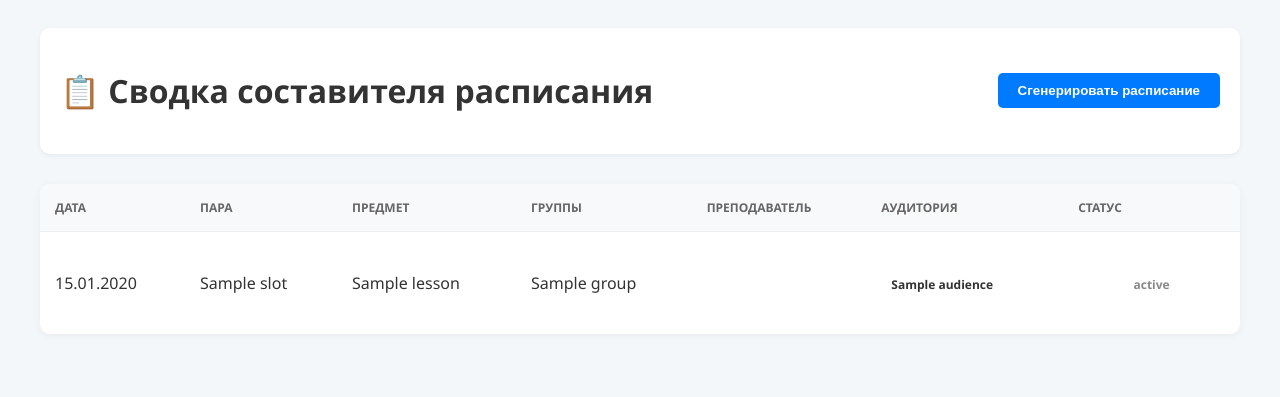
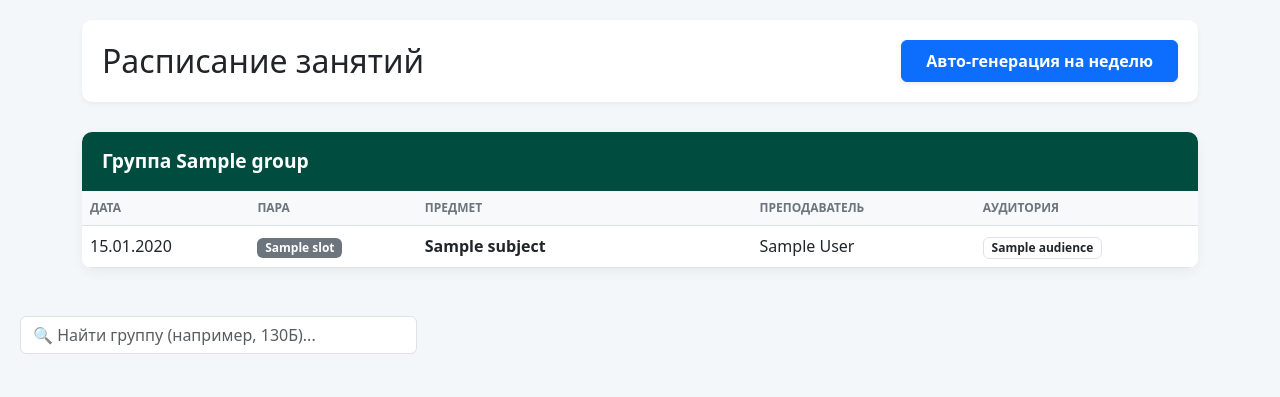
Before and after one commit to AkainoADM/scheduler, a FastAPI app: page /schedule/dispatcher in a window 1280 px wide. Shown: the top 397 px of the page. Run offline with FastAPI, Linux system fonts and the light colour scheme; tables that the repository leaves empty hold one stand-in row (values such as "Sample post").

Commit message:
изменеине

```diff
--- a/app/templates/dispatcher.html
+++ b/app/templates/dispatcher.html
@@ -3,102 +3,98 @@
 <head>
     <meta charset="UTF-8">
     <title>Панель диспетчера</title>
+    <link href="https://cdn.jsdelivr.net/npm/bootstrap@5.3.0/dist/css/bootstrap.min.css" rel="stylesheet">
     <style>
-        body { font-family: 'Segoe UI', Tahoma, Geneva, Verdana, sans-serif; background: #f4f7f9; padding: 20px; color: #333; }
-        .container { max-width: 1200px; margin: 0 auto; }
+        body { background: #f4f7f9; padding: 20px; }
         .header { display: flex; justify-content: space-between; align-items: center; margin-bottom: 30px; background: white; padding: 20px; border-radius: 10px; box-shadow: 0 2px 5px rgba(0,0,0,0.05); }
-        .btn { background: #007bff; color: white; border: none; padding: 10px 20px; border-radius: 5px; cursor: pointer; font-weight: bold; }
-        .btn:hover { background: #0056b3; }
-
-        table { width: 100%; border-collapse: collapse; background: white; border-radius: 10px; overflow: hidden; box-shadow: 0 2px 10px rgba(0,0,0,0.05); }
-        th, td { padding: 15px; text-align: left; border-bottom: 1px solid #eee; }
-        th { background: #f8f9fa; font-weight: 600; text-transform: uppercase; font-size: 12px; color: #666; }
-        tr:last-child td { border-bottom: none; }
-
-        .badge { padding: 5px 10px; border-radius: 4px; font-size: 12px; font-weight: bold; }
-        .bg-success { background: #d4edda; color: #155724; }
-        .bg-secondary { background: #e2e3e5; color: #383d41; }
-        .text-center { text-align: center; padding: 40px; color: #888; }
+        .group-card { box-shadow: 0 4px 12px rgba(0,0,0,0.05); border: none; border-radius: 10px; overflow: hidden; }
+        .group-header { background-color: #004d40; color: white; padding: 15px 20px; font-weight: bold; font-size: 1.2rem; }
+        .table { margin-bottom: 0; }
+        .table th { background: #f8f9fa; text-transform: uppercase; font-size: 12px; color: #6c757d; }
+        .table td { vertical-align: middle; }
     </style>
 </head>
 <body>
     <div class="container">
         <div class="header">
-            <h1>📋 Сводка составителя расписания</h1>
-            <button class="btn" onclick="generateNew()">Сгенерировать расписание</button>
+            <h2 class="m-0 text-dark">Расписание занятий</h2>
+            <button class="btn btn-primary px-4 py-2 fw-bold shadow-sm" onclick="generateNew()">
+                Авто-генерация на неделю
+            </button>
         </div>
 
-        <table>
+        {% for group_name, items in grouped_schedules.items() %}
+        <div class="card mb-5 group-card">
+            <div class="group-header">
+                Группа {{ group_name }}
+            </div>
+            <div class="card-body p-0 table-responsive">
+                <table class="table table-hover">
                     <thead>
                         <tr>
-                    <th>Дата</th>
-                    <th>Пара</th>
-                    <th>Предмет</th>
-                    <th>Группы</th>
-                    <th>Преподаватель</th>
-                    <th>Аудитория</th>
-                    <th>Статус</th>
+                            <th style="width: 15%;">Дата</th>
+                            <th style="width: 15%;">Пара</th>
+                            <th style="width: 30%;">Предмет</th>
+                            <th style="width: 20%;">Преподаватель</th>
+                            <th style="width: 20%;">Аудитория</th>
                         </tr>
                     </thead>
                     <tbody>
-  {% for (date, slot_name), items in grouped_schedules %}
                         {% for item in items %}
                         <tr>
-      {# Выводим Дату и Пару только для первой строки в группе #}
-      {% if loop.first %}
-      <td rowspan="{{ items|length }}" class="align-middle text-nowrap">
-        {{ date.strftime('%d.%m.%Y') }}
-      </td>
-      <td rowspan="{{ items|length }}" class="align-middle text-nowrap">
-        {{ slot_name }}
-      </td>
-      {% endif %}
-
-      {# Эти колонки будут дублироваться для каждого предмета в этом слоте #}
-      <td class="fw-bold">{{ item.lesson.subject }}</td>
-
+                            <td class="text-nowrap">{{ item.date.strftime('%d.%m.%Y') }}</td>
+                            <td><span class="badge bg-secondary">{{ item.time_slot.name }}</span></td>
+                            <td class="fw-bold text-dark">{{ item.lesson.subject.name if item.lesson.subject else '—' }}</td>
                             <td>
-        {% if item.lesson.groups %}
-          {{ item.lesson.groups|map(attribute='name')|join(', ') }}
+                                {% if item.lesson.subject and item.lesson.subject.teachers %}
+                                    {{ item.lesson.subject.teachers|map(attribute='name')|join(', ') }}
                                 {% else %}
                                     <span class="text-muted">—</span>
                                 {% endif %}
                             </td>
-
-      <td>
-        {% if item.lesson.teachers %}
-          {{ item.lesson.teachers|map(attribute='last_name')|join(' ') }}
-        {% else %}
-          <span class="text-muted">—</span>
-        {% endif %}
-      </td>
-
-      <td>
-        <span class="badge bg-light text-dark border">
-          {{ item.audience.name }}
-        </span>
-      </td>
-
-      <td class="text-center">
-        <span class="badge bg-success-subtle text-success">{{ item.status }}</span>
-      </td>
+                            <td><span class="badge border text-dark">{{ item.audience.name if item.audience else '—' }}</span></td>
                         </tr>
                         {% endfor %}
-  {% endfor %}
                     </tbody>
-{# Группируем записи по дате и ID временного слота #}
                 </table>
             </div>
+        </div>
+        {% endfor %}
 
+    </div>
+<div class="row mb-4">
+    <div class="col-md-4">
+        <input type="text" id="groupSearch" class="form-control" placeholder="🔍 Найти группу (например, 130Б)..." onkeyup="filterGroups()">
+    </div>
+</div>
+
+<script>
+function filterGroups() {
+    let input = document.getElementById('groupSearch').value.toUpperCase();
+    let cards = document.getElementsByClassName('group-card');
+
+    for (let i = 0; i < cards.length; i++) {
+        // Ищем текст внутри заголовка карточки (там название группы)
+        let header = cards[i].getElementsByClassName('group-header')[0];
+        if (header) {
+            let txtValue = header.textContent || header.innerText;
+            if (txtValue.toUpperCase().indexOf(input) > -1) {
+                cards[i].style.display = "";
+            } else {
+                cards[i].style.display = "none";
+            }
+        }
+    }
+}
+</script>
     <script>
         async function generateNew() {
             const btn = document.querySelector('.btn');
             const originalText = btn.innerText;
-            btn.innerText = '⏳ Генерация...';
+            btn.innerText = '⏳ Составляю расписание...';
             btn.disabled = true;
 
             try {
-                // Путь должен совпадать с твоим @app.post в FastAPI
                 const response = await fetch('/api/generate', { method: 'POST' });
                 if (response.ok) {
                     window.location.reload();
```
Also changed, not shown: app/models.py (+44 -32 lines), app/routers/api.py (+10 -6 lines), app/routers/schedule.py (+21 -15 lines), app/utils.py (+47 -35 lines), 1 other file. Lines whose indentation alone changed are shown as unchanged.
